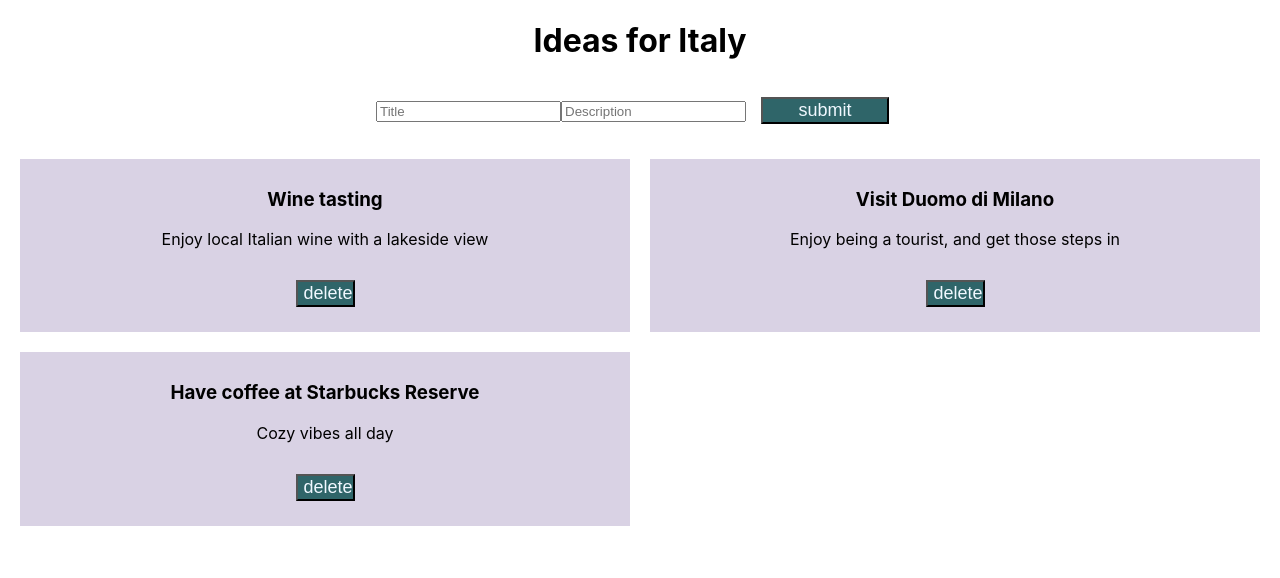
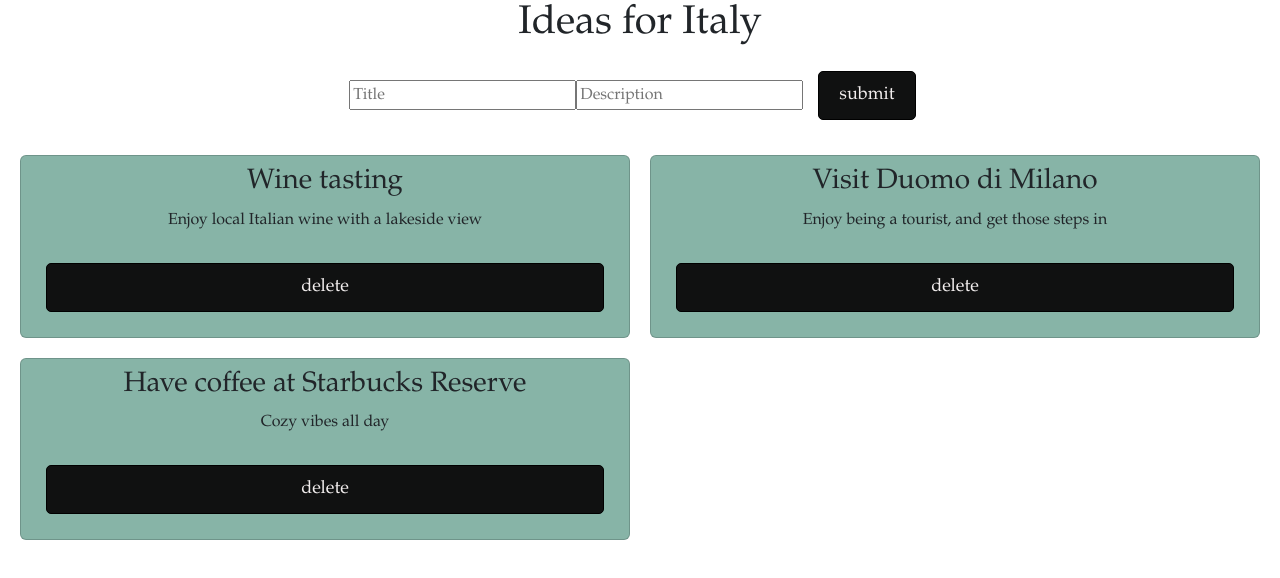
Before and after one commit to gaurijo/IdeaBox, a React (Create React App) app: page / in a window 1280 px wide. Shown: the top 578 px of the page. Built offline with nearby package versions, Linux system fonts and the light colour scheme.

Commit message:
CSS stylizing

```diff
--- a/package.json
+++ b/package.json
@@ -6,6 +6,7 @@
     "@testing-library/jest-dom": "^5.16.5",
     "@testing-library/react": "^13.4.0",
     "@testing-library/user-event": "^13.5.0",
+    "bootstrap": "^5.2.3",
     "react": "^18.2.0",
     "react-dom": "^18.2.0",
     "react-scripts": "5.0.1",
--- a/src/App.css
+++ b/src/App.css
@@ -1,5 +1,7 @@
 .App {
   text-align: center;
+  font-family: garamond;
+
 }
 
 .App-logo {
--- a/src/App.js
+++ b/src/App.js
@@ -1,6 +1,7 @@
 import React, { Component } from 'react';
 import Ideas from './Ideas';
 import Form from './Form';
+import 'bootstrap/dist/css/bootstrap.min.css';
 import './App.css';
 
 class App extends Component {
--- a/src/Card.css
+++ b/src/Card.css
@@ -1,7 +1,7 @@
 .card {
   box-sizing: border-box;
-  background-color: rgb(217, 210, 228);
+  background-color: rgb(135, 180, 167);
   /* border: 2px solid rgb(0, 10, 11); */
   padding: 10px;
-  font: helvetica;
+  font-family: garamond;
 }
--- a/src/Form.css
+++ b/src/Form.css
@@ -1,12 +1,19 @@
 form {
   margin: auto;
+  border-radius: 5px;
 }
 
 button {
+  border-radius: 5px;
   margin: 15px;
-  width: 10%;
-  color:aliceblue;
-  background-color: #2F6569;
+  border: 1px solid #000;
+  padding: 10px 20px;
+  font-family: garamond;
+  font-size: 2em;
+  cursor: pointer;
+  /* width: 10%; */
+  color:rgb(241, 237, 237);
+  background-color: #101111;
   /* border: 2px solid rgb(0, 0, 0); */
   font-size: 18px;
 }
--- a/src/Form.js
+++ b/src/Form.js
@@ -1,4 +1,5 @@
 import React, { Component } from 'react';
+// import Button from 'react-bootstrap/Button';
 import './Form.css';
 
 class Form extends Component {
--- a/src/index.js
+++ b/src/index.js
@@ -1,5 +1,8 @@
 import React from 'react';
 import ReactDOM from 'react-dom/client';
+import "bootstrap/dist/css/bootstrap.min.css";
+import "bootstrap/dist/js/bootstrap.bundle.min";
+
 import './index.css';
 import App from './App';
 import reportWebVitals from './reportWebVitals';
```
Also changed, not shown: 1 other file (tests, documents, lock files or other folders).
